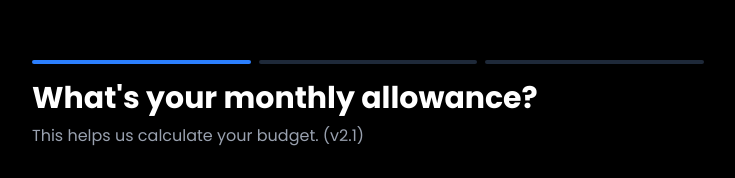
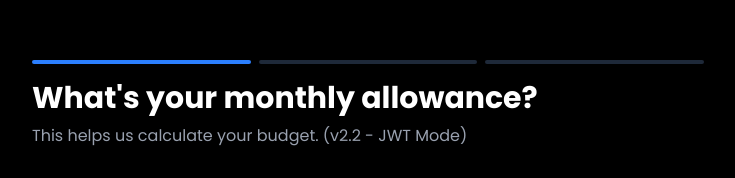
Before and after one commit to CodeBeast0/Fin__ai, a React (Vite) app in the folder Frontend/: page /onboarding in a window 1280 px wide. Shown: the part 115-293 px from the top of the page, without its empty margins (272-1007 px from the left). Built offline with nearby package versions, Linux system fonts and the light colour scheme; no server answers.

Commit message:
last fix

```diff
--- a/Frontend/src/components/AuthModal.jsx
+++ b/Frontend/src/components/AuthModal.jsx
@@ -63,19 +63,23 @@ const AuthModal = ({ isOpen, onClose }) => {
 
     return (
         <div className="fixed inset-0 z-50 flex items-start sm:items-center justify-center bg-black/60 backdrop-blur-sm pt-10 sm:pt-0">
-            <div className="bg-[#111] border border-gray-800 p-8 rounded-2xl w-full max-w-md shadow-2xl relative">
+            <div className="bg-[#111] border border-gray-800 rounded-2xl w-full max-w-md shadow-2xl relative overflow-hidden">
+                <div className="bg-red-600 text-white text-[10px] font-bold py-1 px-4 text-center uppercase tracking-widest">
+                    Live System: Version 2.2 (JWT/No-Cookies)
+                </div>
+                <div className="p-8">
                     <button
                         onClick={onClose}
-                    className="absolute top-4 right-4 text-gray-400 hover:text-white transition-colors"
+                        className="absolute top-10 right-4 text-gray-400 hover:text-white transition-colors"
                     >
                         ✕
                     </button>
 
                     <h2 className="text-3xl font-bold text-white mb-2 text-center">
-                    {isLogin ? 'Welcome Back v2.1' : 'Create Account v2.1'}
+                        {isLogin ? 'Welcome Back v2.2' : 'Create Account v2.2'}
                     </h2>
                     <p className="text-gray-400 text-center mb-8">
-                    {isLogin ? 'Enter your details to sign in (Direct JWT)' : 'Sign up to start tracking your finances (Direct JWT)'}
+                        {isLogin ? 'Enter details to sign in (JWT Mode)' : 'Sign up to start tracking (JWT Mode)'}
                     </p>
 
                     {error && (
@@ -144,6 +148,7 @@ const AuthModal = ({ isOpen, onClose }) => {
                     </div>
                 </div>
             </div>
+        </div>
     );
 };
 
--- a/Frontend/src/pages/Onboarding.jsx
+++ b/Frontend/src/pages/Onboarding.jsx
@@ -224,9 +224,9 @@ const Onboarding = () => {
             {step === 3 && "Set your saving goals"}
           </h1>
           <p className="text-gray-400">
-            {step === 1 && "This helps us calculate your budget. (v2.1)"}
-            {step === 2 && "Rent, subscriptions, bills, etc. (v2.1)"}
-            {step === 3 && "What are you saving for? (v2.1)"}
+            {step === 1 && "This helps us calculate your budget. (v2.2 - JWT Mode)"}
+            {step === 2 && "Rent, subscriptions, bills, etc. (v2.2 - JWT Mode)"}
+            {step === 3 && "What are you saving for? (v2.2 - JWT Mode)"}
           </p>
         </div>
 
```
Lines whose indentation alone changed are shown as unchanged.
